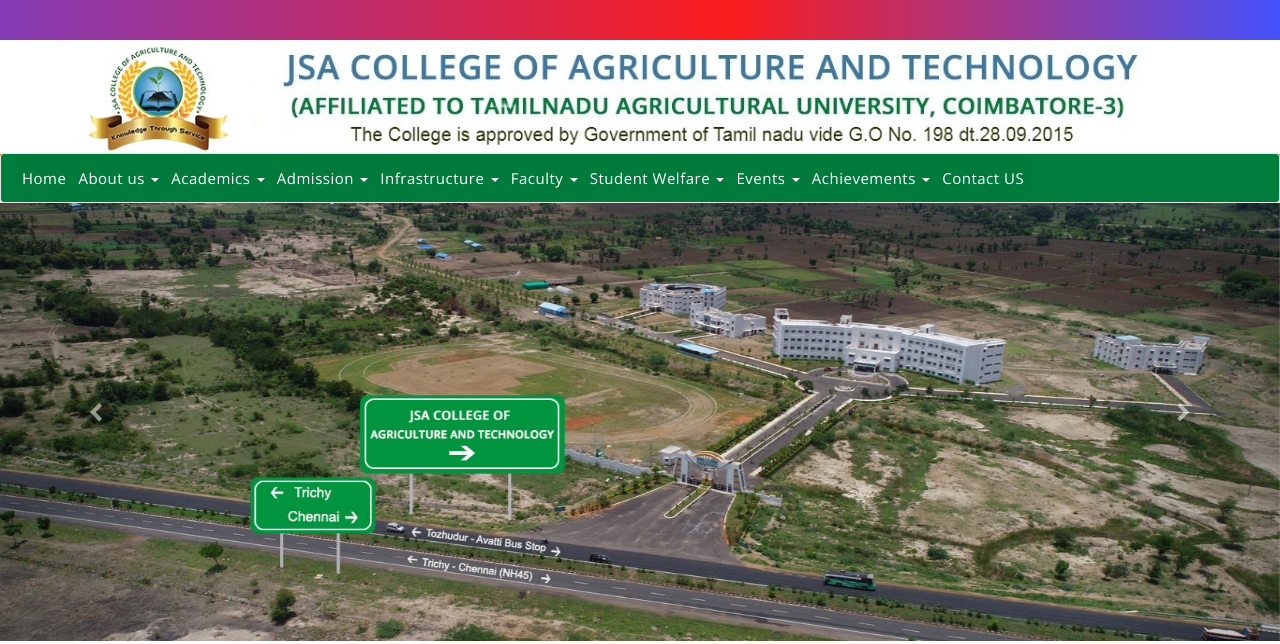
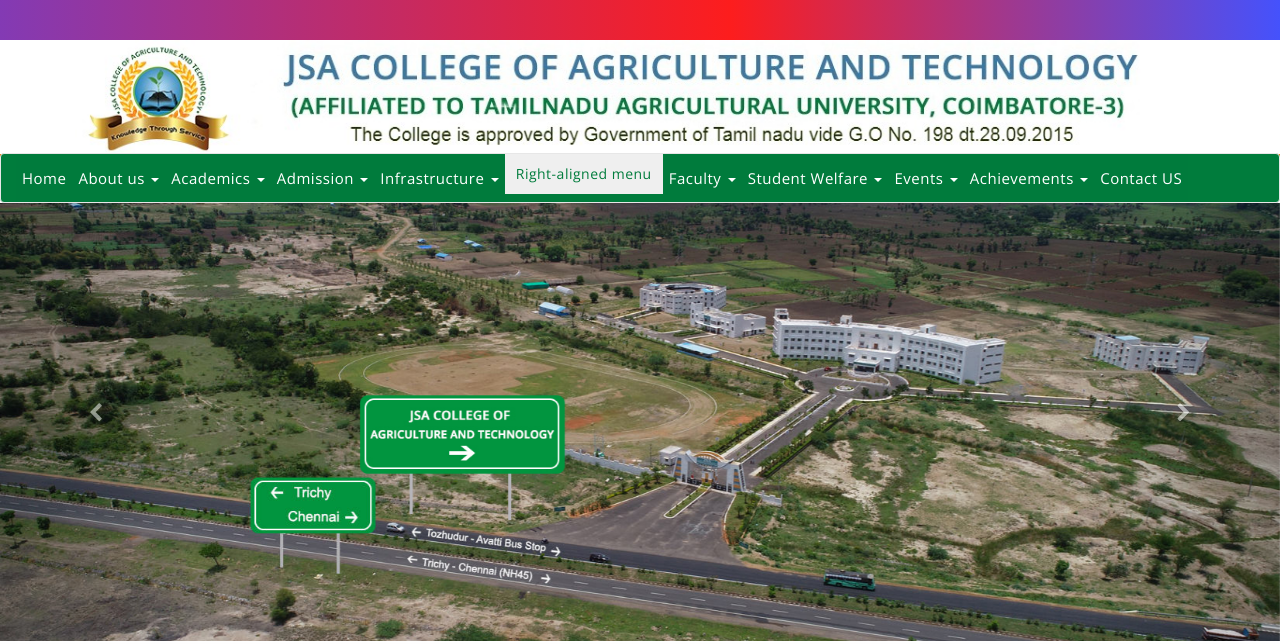
Before and after one commit to svtrust/jsaagri, a PHP site: page /index.php in a window 1280 px wide. Shown: the top 644 px of the page. Run offline with PHP 8.4, Linux system fonts and the light colour scheme.

Commit message:
menuitem

```diff
--- a/main-menu.php
+++ b/main-menu.php
@@ -72,6 +72,16 @@
 
                         </ul>
 
+                    </li>
+                    <li>
+                        <button type="button" class="btn btn-secondary dropdown-toggle" data-toggle="dropdown" aria-haspopup="true" aria-expanded="false">
+                        Right-aligned menu
+                        </button>
+                        <div class="dropdown-menu dropdown-menu-right">
+                            <button class="dropdown-item" type="button">Action</button>
+                            <button class="dropdown-item" type="button">Another action</button>
+                            <button class="dropdown-item" type="button">Something else here</button>
+                        </div>
                     </li>
                      <li class="dropdown">
                         <a href="teaching-staff.php" class="dropdown-toggle">Faculty <b class="caret"></b></a>
```
